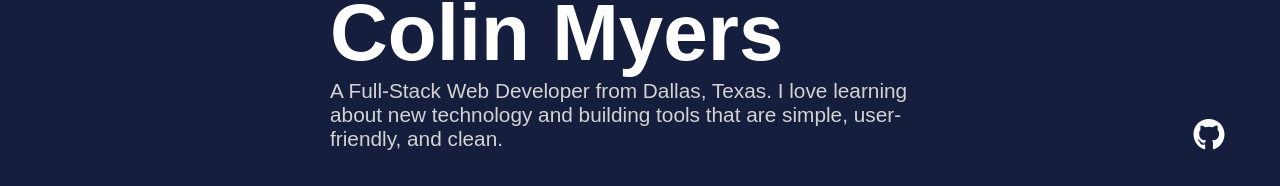
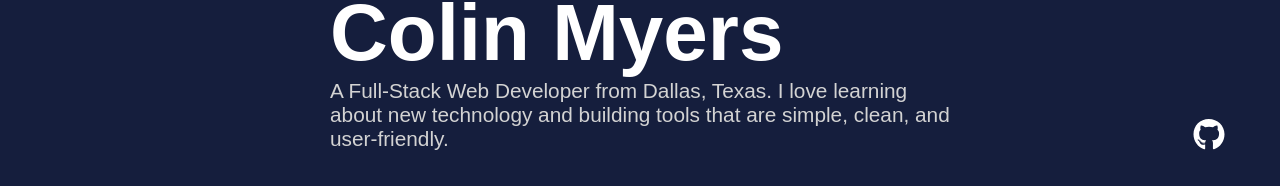
Before and after one commit to colinmyers37/colin-myers-portfolio, a React (Create React App) app: page /# in a window 1280 px wide. Shown: the part 398-584 px from the top of the page. Built offline with nearby package versions, Linux system fonts and the light colour scheme.

Commit message:
changed a couple of things about my about me

```diff
--- a/src/pages/Home.jsx
+++ b/src/pages/Home.jsx
@@ -13,7 +13,7 @@ const Home = () => {
             <HomeH3>Hi, I am</HomeH3>
             <HomeH1>Colin Myers</HomeH1>
             <HomeP >
-            A Full-Stack Web Developer from Dallas, Texas. I love learning about new technology and building tools that are simple, user-friendly, and clean.
+            A Full-Stack Web Developer from Dallas, Texas. I love learning about new technology and building tools that are simple, clean, and user-friendly.
             </HomeP>
             </HomeContent>
         </HomeContainerStyled>
```
